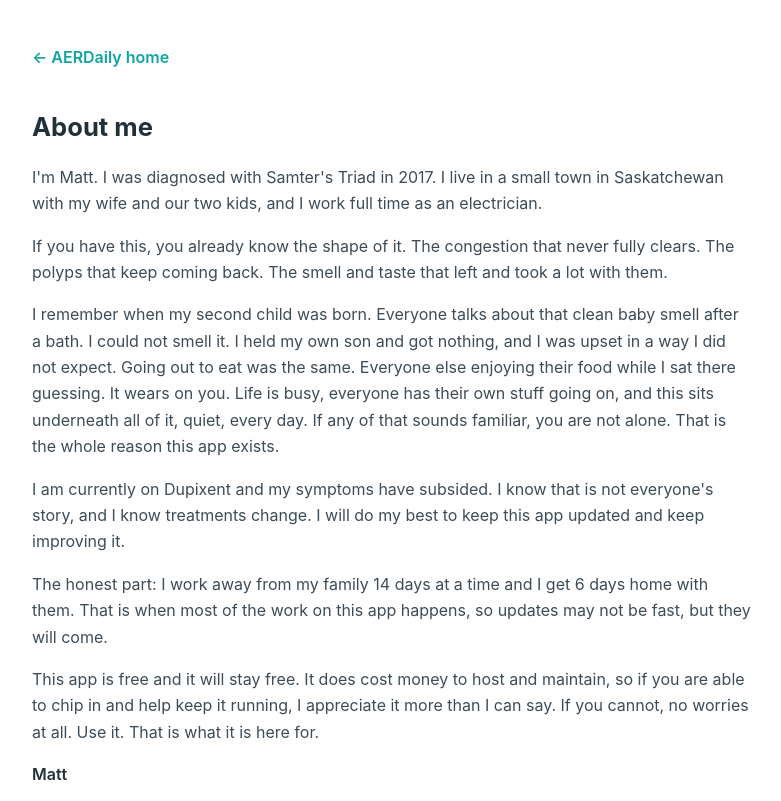
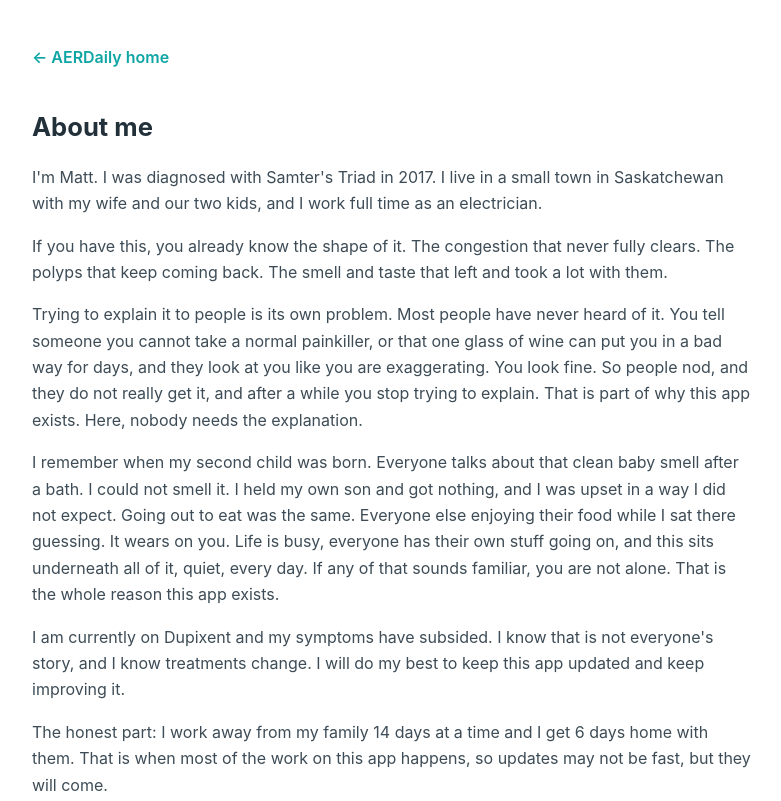
Before and after one commit to Reymm/aerdaily-site, a plain HTML site: page about.html in a window 1280 px wide. Shown: the top 801 px of the page, without its empty margins (248-1029 px from the left). Drawn offline with Linux system fonts and the light colour scheme.

Commit message:
Update About page

```diff
--- a/about.html
+++ b/about.html
@@ -21,6 +21,7 @@
   <h1>About me</h1>
   <p>I'm Matt. I was diagnosed with Samter's Triad in 2017. I live in a small town in Saskatchewan with my wife and our two kids, and I work full time as an electrician.</p>
   <p>If you have this, you already know the shape of it. The congestion that never fully clears. The polyps that keep coming back. The smell and taste that left and took a lot with them.</p>
+  <p>Trying to explain it to people is its own problem. Most people have never heard of it. You tell someone you cannot take a normal painkiller, or that one glass of wine can put you in a bad way for days, and they look at you like you are exaggerating. You look fine. So people nod, and they do not really get it, and after a while you stop trying to explain. That is part of why this app exists. Here, nobody needs the explanation.</p>
   <p>I remember when my second child was born. Everyone talks about that clean baby smell after a bath. I could not smell it. I held my own son and got nothing, and I was upset in a way I did not expect. Going out to eat was the same. Everyone else enjoying their food while I sat there guessing. It wears on you. Life is busy, everyone has their own stuff going on, and this sits underneath all of it, quiet, every day. If any of that sounds familiar, you are not alone. That is the whole reason this app exists.</p>
   <p>I am currently on Dupixent and my symptoms have subsided. I know that is not everyone's story, and I know treatments change. I will do my best to keep this app updated and keep improving it.</p>
   <p>The honest part: I work away from my family 14 days at a time and I get 6 days home with them. That is when most of the work on this app happens, so updates may not be fast, but they will come.</p>
```
